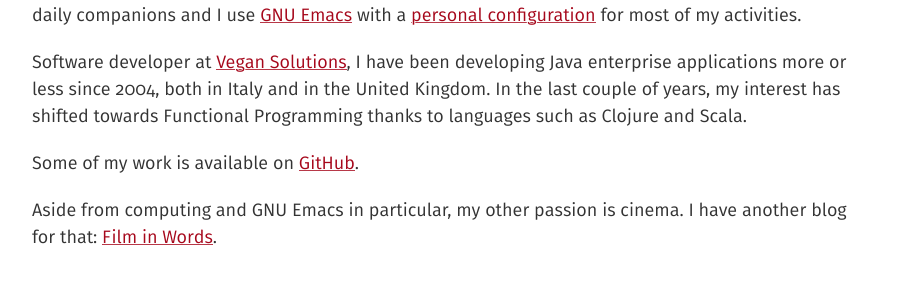
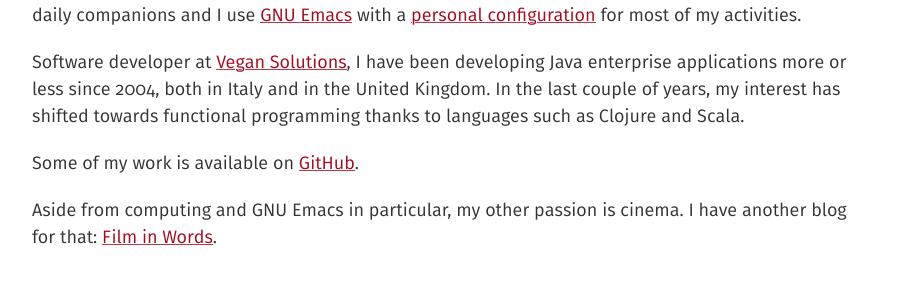
Before and after one commit to manuel-uberti/manuel-uberti.github.io, a Jekyll site: the page built from about.md, in a window 1280 px wide. Shown: the part 330-628 px from the top of the page, without its empty margins (188-1089 px from the left). Built offline with Jekyll 4.4.1, drawn with Linux system fonts in a browser that asks for light colours.

Commit message:
Prefer lower case

```diff
--- a/about.md
+++ b/about.md
@@ -16,7 +16,7 @@ most of my activities.
 Software developer at [Vegan Solutions](http://vegans.it/), I have been
 developing Java enterprise applications more or less since 2004, both in Italy
 and in the United Kingdom. In the last couple of years, my interest has shifted
-towards Functional Programming thanks to languages such as Clojure and Scala.
+towards functional programming thanks to languages such as Clojure and Scala.
 
 Some of my work is available on [GitHub](https://github.com/manuel-uberti).
 
```
